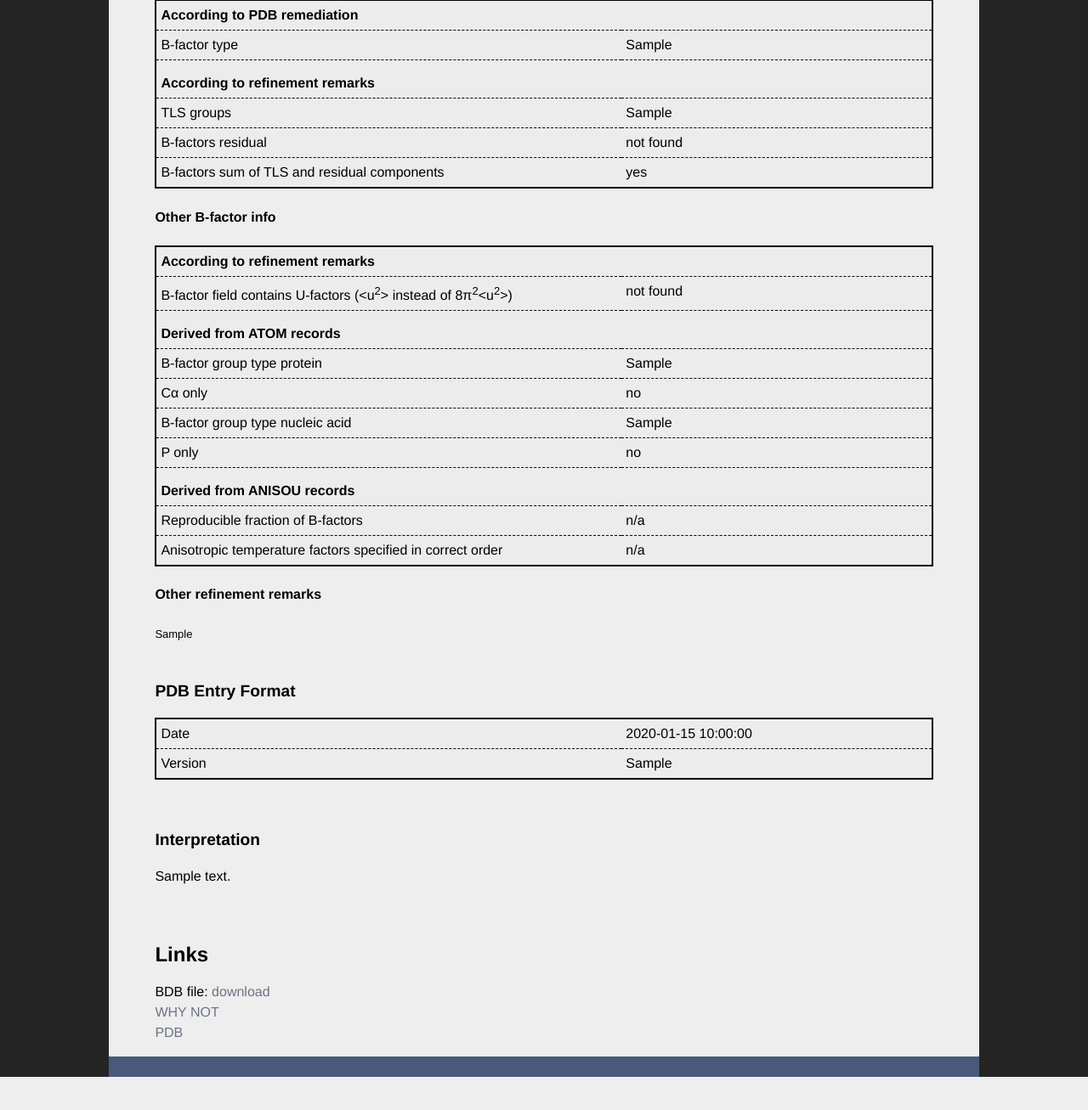
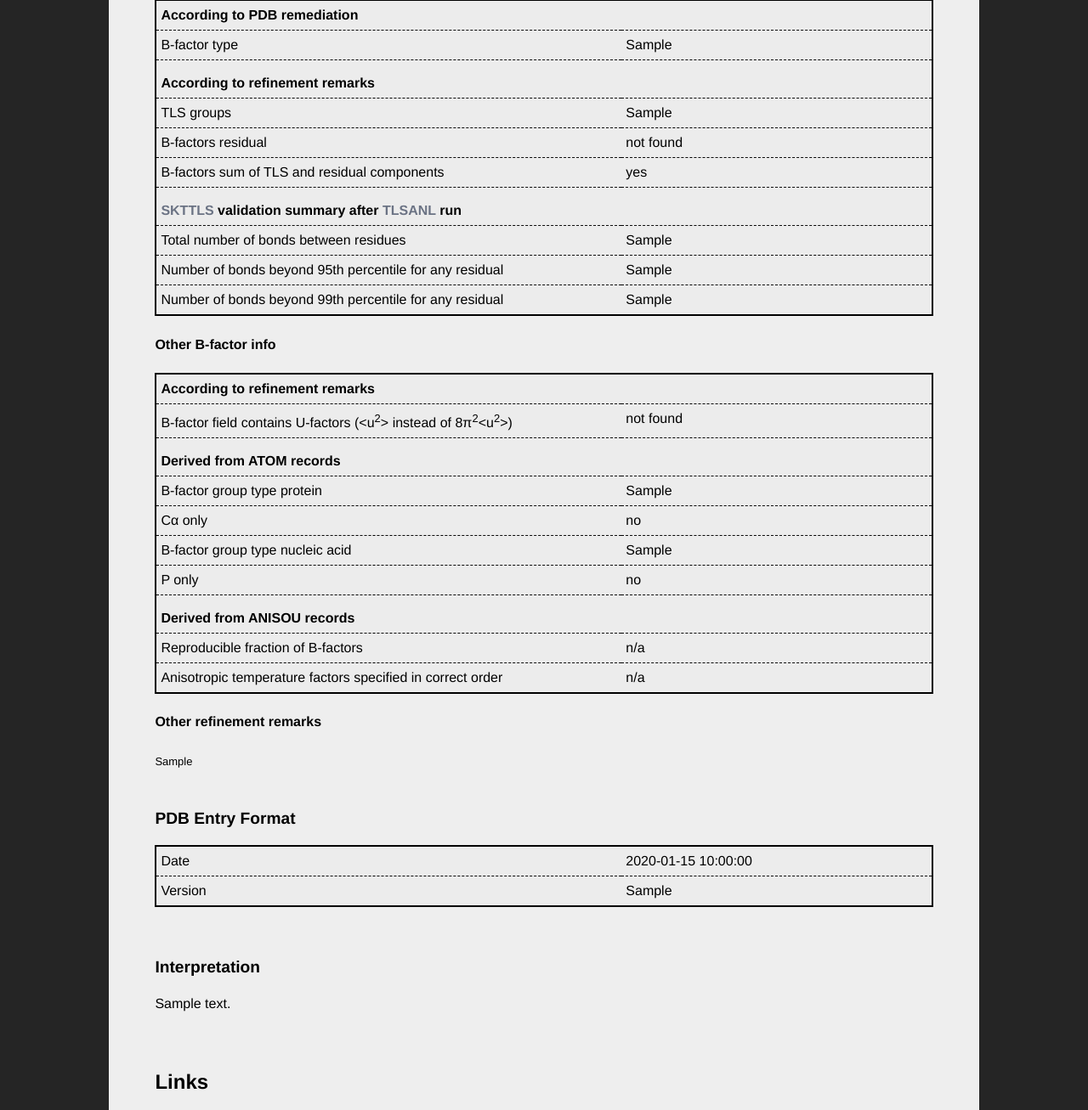
Before and after one commit to cmbi/bdb-web, a Python web app: template bdb_web/templates/bdb.html in a window 1280 px wide. Shown: the part 715-2022 px from the top of the page at 85% size. Before the commit the page ends 1983 px from the top, so only its background shows below. Run offline with Jinja, Linux system fonts and the light colour scheme; the template is opened without the code that fills it: most values are stand-ins (such as "Sample title", 1, 10 or a date in 2020); some libraries are stand-ins or nearby versions.

Commit message:
Add skttls summary to bdb page (Fix #13)

```diff
--- a/bdb_web/templates/bdb.html
+++ b/bdb_web/templates/bdb.html
@@ -92,6 +92,27 @@
   <tr>
     <td>B-factors sum of TLS and residual components</td>
     <td>{{ "yes" if bdb_metadata["tls_sum"] else "not found" }}</td>
+  </tr>
+  <tr>
+    <td> </td>
+    <td> </td>
+  </tr>
+  <tr>
+    <th><a href="http://www.ccp4.ac.uk/html/tlsanl.html#skttls">SKTTLS</a>
+      validation summary after <a href="http://www.ccp4.ac.uk/html/tlsanl.html">TLSANL</a> run</th>
+    <th> </th>
+  </tr>
+  <tr>
+    <td>Total number of bonds between residues</td>
+    <td>{{ bdb_metadata["skttls_tot"] if bdb_metadata["skttls_tot"] else "n/a" }}</td>
+  </tr>
+  <tr>
+    <td>Number of bonds beyond 95th percentile for any residual</td>
+    <td>{{ bdb_metadata["skttls_95th"] if bdb_metadata["skttls_tot"] else "n/a" }}</td>
+  </tr>
+  <tr>
+    <td>Number of bonds beyond 99th percentile for any residual</td>
+    <td>{{ bdb_metadata["skttls_99th"] if bdb_metadata["skttls_tot"] else "n/a" }}</td>
   </tr>
 </table>
 <h4>Other B-factor info</h4>
```
